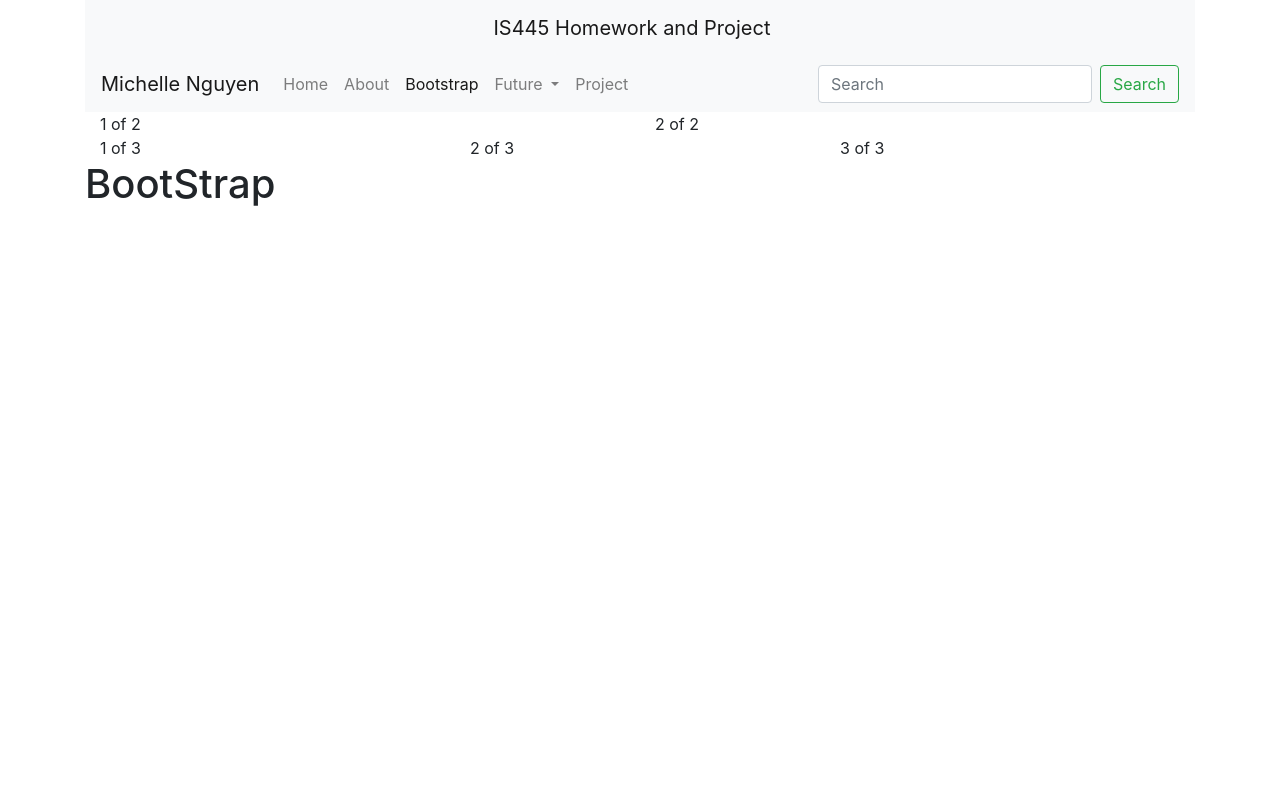
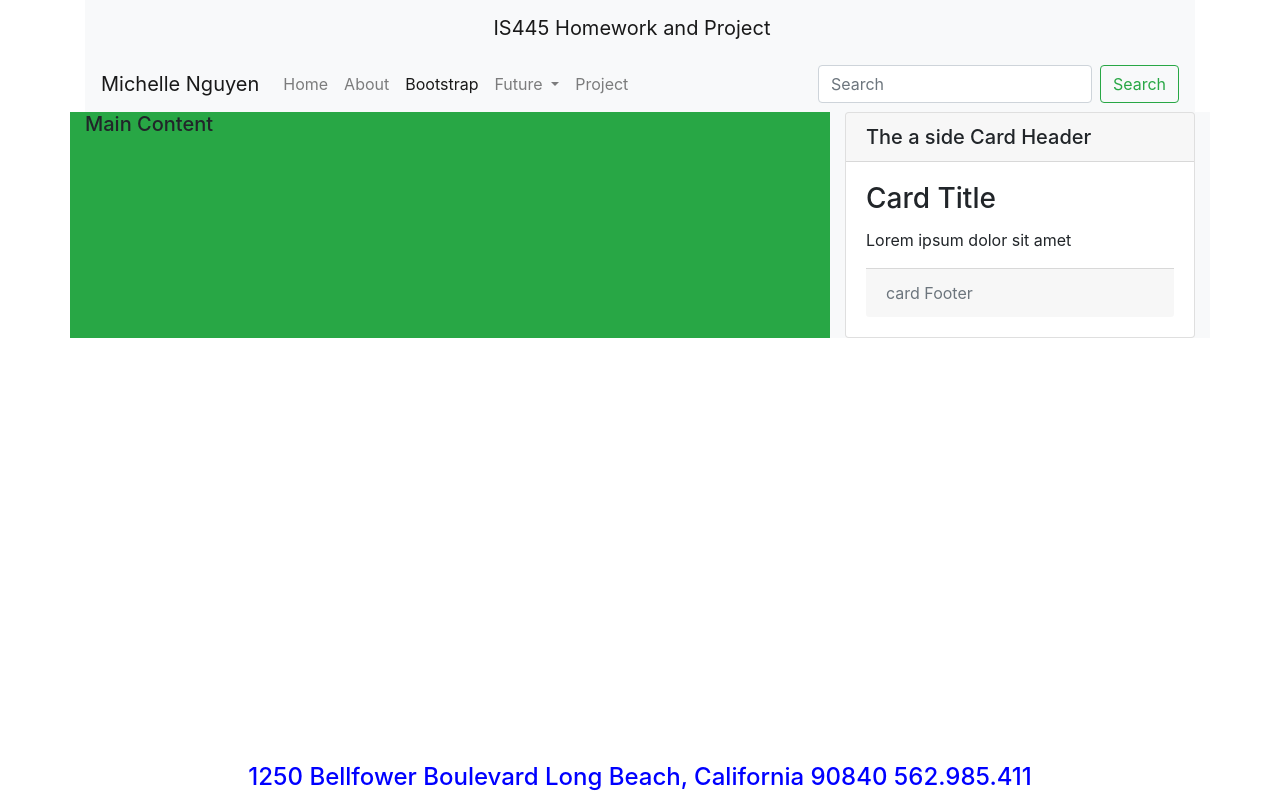
Before and after one commit to hongnhung4887/second-project, a website: page website/bootstrap.html in a window 1280 px wide. Drawn offline with nearby package versions, Linux system fonts and the light colour scheme.

Commit message:
add bootrap page

```diff
--- a/website/bootstrap.html
+++ b/website/bootstrap.html
@@ -71,29 +71,43 @@
 
         </nav>
 
-       <div class="container">
-  <div class="row">
-    <div class="col">
-      1 of 2
-    </div>
-    <div class="col">
-      2 of 2
-    </div>
-  </div>
-  <div class="row">
-    <div class="col">
-      1 of 3
-    </div>
-    <div class="col">
-      2 of 3
-    </div>
-    <div class="col">
-      3 of 3
-    </div>
-  </div>
-</div>
+        <div class="row">
+            <div class="col-8 bg-success">
+              <h5>Main Content</h5>
+              </div>
+              <div class="col -4 bg-light">
+                <div class="row"></div>
+                  <div class ="row"></div>
 
-        <h1>BootStrap</h1>
+                  <div class ="card">
+                    <h5 class ="card-header">The a side Card Header</h5>
+                    <div class ="card-body">
+                      <h3 class="card-title">Card Title</h3>
+                      <p class = "card-text"> Lorem ipsum dolor sit amet </p>
+                      <div class="card-footer text-muted">
+                          card Footer
+                     </div>
+                    </div>
+                  </div>
+              </div>
+              <style>
+                  .footer {
+                     position: fixed;
+                     left: 0;
+                     bottom: 0;
+                     width: 100%;
+                     background-color:white;
+                     color:blue;
+                     text-align: center;
+                  }
+                  </style>
+
+                  <div class="footer">
+                      <div class= "site-footer">
+                   <h4>1250 Bellfower Boulevard Long Beach, California 90840 562.985.411<h4>
+
+                  </div>
+
     </div>
 
     <!-- Optional JavaScript -->
```
Also changed, not shown: website/about.html (+16 -0 lines), website/index.html (+3 -4 lines).
